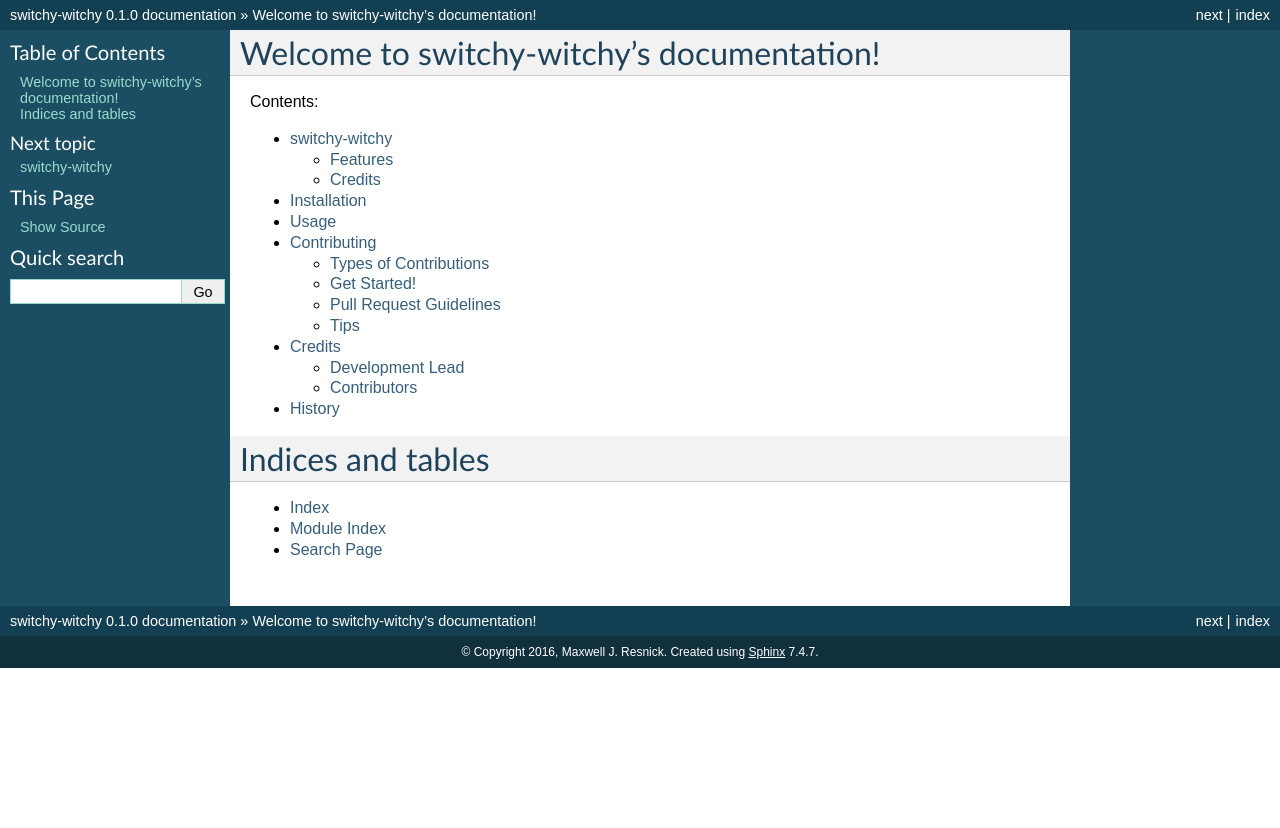
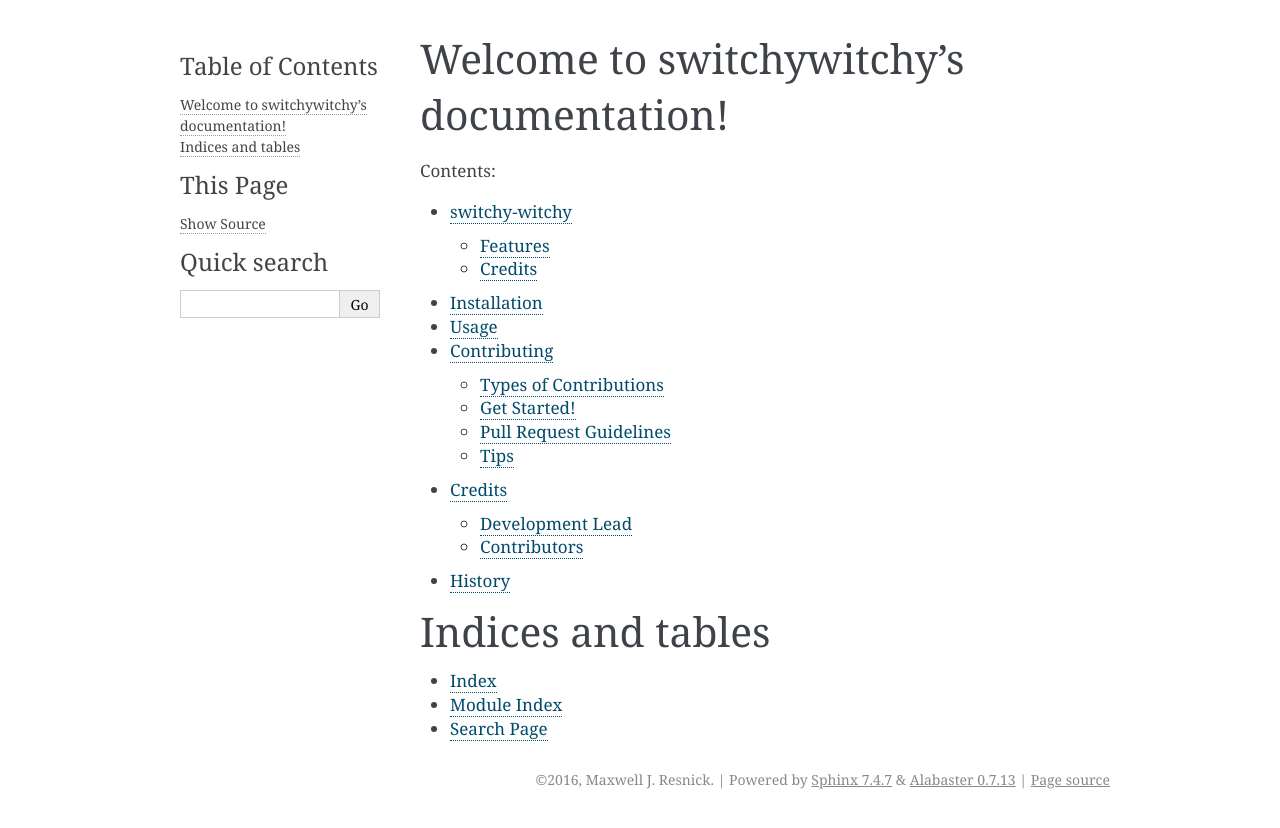
Before and after one commit to grumps/switchy-witchy, a Sphinx documentation site: the page built from docs/index.rst, in a window 1280 px wide. Shown: the top 828 px of the page. Built offline with Sphinx 7.4.7, drawn with Linux system fonts in a browser that asks for light colours; the version number is read from the project's files by our own code.

```diff
--- a/docs/conf.py
+++ b/docs/conf.py
@@ -1,7 +1,7 @@
 #!/usr/bin/env python
 # -*- coding: utf-8 -*-
 #
-# switchy-witchy documentation build configuration file, created by
+# switchywitchy documentation build configuration file, created by
 # sphinx-quickstart on Tue Jul  9 22:26:36 2013.
 #
 # This file is execfile()d with the current directory set to its
@@ -31,7 +31,7 @@ project_root = os.path.dirname(cwd)
 # version is used.
 sys.path.insert(0, project_root)
 
-import switchy-witchy
+import switchywitchy
 
 # -- General configuration ---------------------------------------------
 
@@ -55,7 +55,7 @@ source_suffix = '.rst'
 master_doc = 'index'
 
 # General information about the project.
-project = u'switchy-witchy'
+project = u'switchywitchy'
 copyright = u'2016, Maxwell J. Resnick'
 
 # The version info for the project you're documenting, acts as replacement
@@ -63,9 +63,9 @@ copyright = u'2016, Maxwell J. Resnick'
 # the built documents.
 #
 # The short X.Y version.
-version = switchy-witchy.__version__
+version = switchywitchy.__version__
 # The full version, including alpha/beta/rc tags.
-release = switchy-witchy.__version__
+release = switchywitchy.__version__
 
 # The language for content autogenerated by Sphinx. Refer to documentation
 # for a list of supported languages.
@@ -111,7 +111,7 @@ pygments_style = 'sphinx'
 
 # The theme to use for HTML and HTML Help pages.  See the documentation for
 # a list of builtin themes.
-html_theme = 'default'
+html_theme = 'alabaster'
 
 # Theme options are theme-specific and customize the look and feel of a
 # theme further.  For a list of options available for each theme, see the
@@ -188,7 +188,7 @@ html_static_path = ['_static']
 #html_file_suffix = None
 
 # Output file base name for HTML help builder.
-htmlhelp_basename = 'switchy-witchydoc'
+htmlhelp_basename = 'switchywitchydoc'
 
 
 # -- Options for LaTeX output ------------------------------------------
@@ -208,8 +208,8 @@ latex_elements = {
 # (source start file, target name, title, author, documentclass
 # [howto/manual]).
 latex_documents = [
-    ('index', 'switchy-witchy.tex',
-     u'switchy-witchy Documentation',
+    ('index', 'switchywitchy.tex',
+     u'switchywitchy Documentation',
      u'Maxwell J. Resnick', 'manual'),
 ]
 
@@ -239,8 +239,8 @@ latex_documents = [
 # One entry per manual page. List of tuples
 # (source start file, name, description, authors, manual section).
 man_pages = [
-    ('index', 'switchy-witchy',
-     u'switchy-witchy Documentation',
+    ('index', 'switchywitchy',
+     u'switchywitchy Documentation',
      [u'Maxwell J. Resnick'], 1)
 ]
 
@@ -254,10 +254,10 @@ man_pages = [
 # (source start file, target name, title, author,
 #  dir menu entry, description, category)
 texinfo_documents = [
-    ('index', 'switchy-witchy',
-     u'switchy-witchy Documentation',
+    ('index', 'switchywitchy',
+     u'switchywitchy Documentation',
      u'Maxwell J. Resnick',
-     'switchy-witchy',
+     'switchywitchy',
      'One line description of project.',
      'Miscellaneous'),
 ]
--- a/docs/index.rst
+++ b/docs/index.rst
@@ -1,9 +1,9 @@
-.. switchy-witchy documentation master file, created by
+.. switchywitchy documentation master file, created by
    sphinx-quickstart on Tue Jul  9 22:26:36 2013.
    You can adapt this file completely to your liking, but it should at least
    contain the root `toctree` directive.
 
-Welcome to switchy-witchy's documentation!
+Welcome to switchywitchy's documentation!
 ======================================
 
 Contents:
--- a/docs/installation.rst
+++ b/docs/installation.rst
@@ -4,9 +4,9 @@ Installation
 
 At the command line::
 
-    $ easy_install switchy-witchy
+    $ easy_install switchywitchy
 
 Or, if you have virtualenvwrapper installed::
 
-    $ mkvirtualenv switchy-witchy
-    $ pip install switchy-witchy
+    $ mkvirtualenv switchywitchy
+    $ pip install switchywitchy
--- a/docs/usage.rst
+++ b/docs/usage.rst
@@ -2,6 +2,6 @@
 Usage
 ========
 
-To use switchy-witchy in a project::
+To use switchywitchy in a project::
 
-    import switchy-witchy
+    import switchywitchy
--- a/setup.cfg
+++ b/setup.cfg
@@ -5,7 +5,7 @@ tag = True
 
 [bumpversion:file:setup.py]
 
-[bumpversion:file:switchy-witchy/__init__.py]
+[bumpversion:file:switchywitchy/__init__.py]
 
 [wheel]
 universal = 1
```
Also changed, not shown: setup.py (+7 -7 lines), 4 other files.
